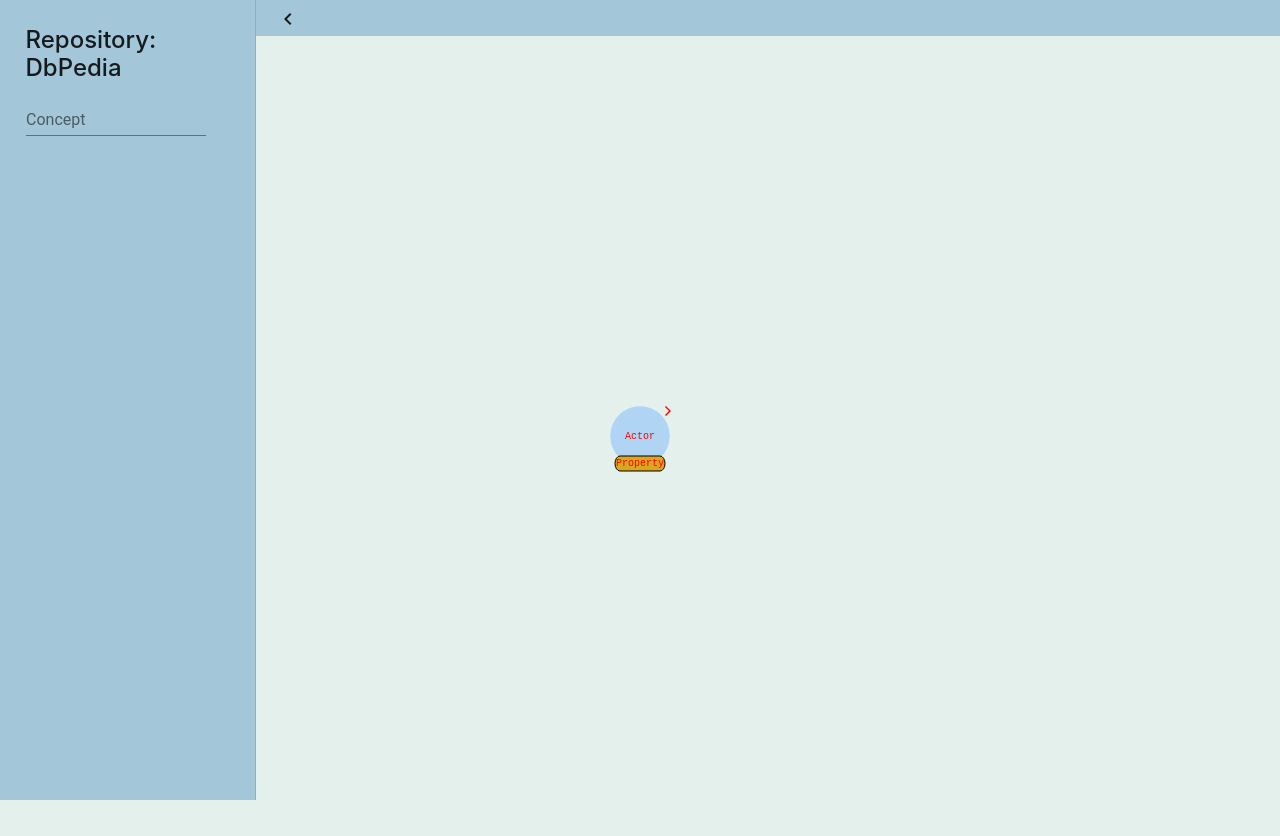
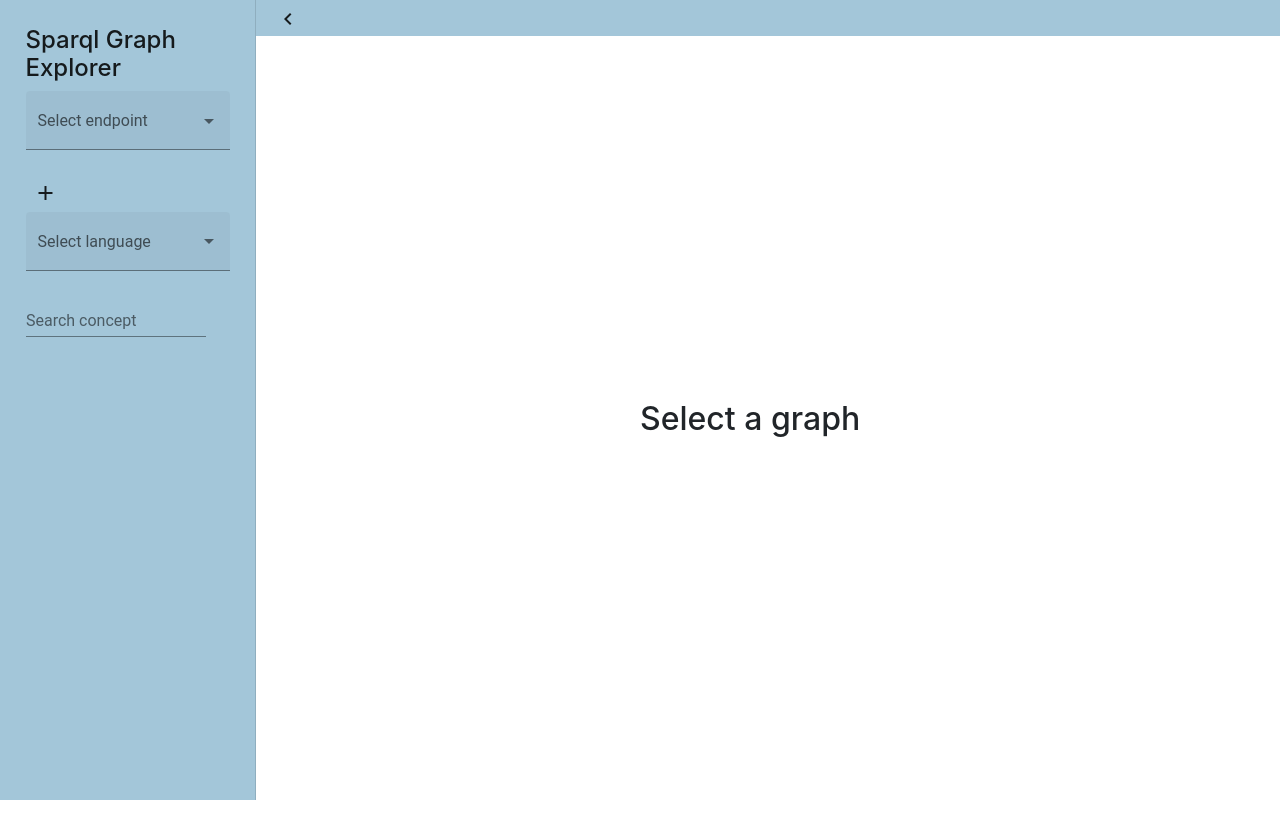
Before and after one commit to amiflote/semanticNodeScanningWizard, an Angular app: page / in a window 1280 px wide. After the commit the page ends 800 px from the top, so only its background shows below. Built offline with nearby package versions, Linux system fonts and the light colour scheme.

Commit message:
Form, spinner...

```diff
--- a/src/app/app.component.html
+++ b/src/app/app.component.html
@@ -1,7 +1,10 @@
 <div class="menu">
     <app-start-screen></app-start-screen>
 </div>
-<div class="graph">
+<div class="graph" *ngIf="false">
     <graph [nodes]="nodes" [links]="links"></graph>
 </div>
-<!-- <graph></graph> -->
+<div class="main-loading">
+    <!-- <mat-spinner></mat-spinner> -->
+    <h2>Select a graph</h2>
+</div>
--- a/src/app/app.module.ts
+++ b/src/app/app.module.ts
@@ -23,6 +23,7 @@ import { MatIconModule } from '@angular/material/icon';
 import { MatListModule } from '@angular/material/list';
 import { DataGraphService } from './services/data-graph.service';
 import { MatSidenavModule } from '@angular/material/sidenav';
+import { MatProgressSpinnerModule } from '@angular/material/progress-spinner';
 
 @NgModule({
   declarations: [
@@ -48,7 +49,8 @@ import { MatSidenavModule } from '@angular/material/sidenav';
     MatSelectModule,
     MatIconModule,
     MatListModule,
-    MatSidenavModule
+    MatSidenavModule,
+    MatProgressSpinnerModule
   ],
   providers: [D3Service, DbPediaService, DataGraphService],
   bootstrap: [AppComponent]
--- a/src/app/start-screen/start-screen.component.html
+++ b/src/app/start-screen/start-screen.component.html
@@ -1,9 +1,45 @@
 <mat-sidenav-container class="sidenav-container">
     <mat-sidenav class="sidenav" #sidenav mode="side" [(opened)]="opened">
         <div class="sidenav-content">
-            <h4>Repository: DbPedia</h4>
+            <h4>Sparql Graph Explorer</h4>
+            <!-- <h6>Select endpoint</h6> -->
+            <mat-form-field appearance="fill">
+                <mat-label>Select endpoint</mat-label>
+                <mat-select mat-dialog-list>
+                    <mat-option mat-dialog-list *ngFor="let endpoint of endpoints" [value]="endpoint">
+                        {{endpoint}}
+                    </mat-option>
+                </mat-select>
+            </mat-form-field>
+            <button mat-icon-button aria-label="Example icon button with a vertical three dot icon"
+                (click)="toggleAddEndpointInput()">
+                <mat-icon>{{!showAddEndpointInput ? 'add' : 'close'}}</mat-icon>
+            </button>
+            <!-- <h6 *ngIf="showAddEndpointInput">Add a new endpoint</h6> -->
+            <mat-form-field class="example-form-field" *ngIf="showAddEndpointInput">
+                <mat-label>Add new endpoint</mat-label>
+                <input matInput type="text" [(ngModel)]="newEndpoint">
+                <button mat-button *ngIf="newEndpoint" matSuffix mat-icon-button aria-label="Clear"
+                    (click)="newEndpoint=''">
+                    <mat-icon>close</mat-icon>
+                </button>
+                <button mat-button *ngIf="newEndpoint" matSuffix mat-icon-button aria-label="Search"
+                    (click)="addEndpointButton()">
+                    <mat-icon>add</mat-icon>
+                </button>
+            </mat-form-field>
+            <!-- <h6>Select language</h6> -->
+            <mat-form-field appearance="fill">
+                <mat-label>Select language</mat-label>
+                <mat-select mat-dialog-list>
+                    <mat-option mat-dialog-list *ngFor="let language of languages" [value]="language">
+                        {{language}}
+                    </mat-option>
+                </mat-select>
+            </mat-form-field>
+            <!-- <h6>Type concept</h6> -->
             <mat-form-field class="example-form-field">
-                <mat-label>Concept</mat-label>
+                <mat-label>Search concept</mat-label>
                 <input matInput type="text" [(ngModel)]="value">
                 <button mat-button *ngIf="value" matSuffix mat-icon-button aria-label="Clear" (click)="value=''">
                     <mat-icon>close</mat-icon>
@@ -13,11 +49,21 @@
                     <mat-icon>search</mat-icon>
                 </button>
             </mat-form-field>
-            <mat-selection-list [multiple]="false" *ngIf="concepts">
-                <mat-list-option *ngFor="let concept of concepts" [value]="concept">
-                    {{concept}}
-                </mat-list-option>
-            </mat-selection-list>
+            <div *ngIf="concepts">
+                <h6>Results</h6>
+                <mat-selection-list [multiple]="false">
+                    <mat-list-option *ngFor="let concept of concepts" [value]="concept"
+                        (click)="selectConcept(concept)">
+                        {{concept}}
+                    </mat-list-option>
+                </mat-selection-list>
+            </div>
+            <div *ngIf="loading">
+                <mat-spinner></mat-spinner>
+            </div>
+            <div lets-start-button *ngIf="conceptSelected">
+                <button mat-flat-button color="accent" (click)="startGraph()">Initialize graph</button>
+            </div>
         </div>
     </mat-sidenav>
     <mat-sidenav-content>
--- a/src/app/start-screen/start-screen.component.ts
+++ b/src/app/start-screen/start-screen.component.ts
@@ -9,24 +9,53 @@ import { DbPediaService } from '../data-api/dbpedia.service';
 export class StartScreenComponent implements OnInit {
 
   value: string;
-  concepts: string[] = [];
+  concepts: string[];
 
   events: string[] = [];
-  opened: boolean = true;;
+  opened: boolean = true;
+  endpoints: string[] = ['https://dbpedia.org/sparql/'];
+  endpointSelected: string;
+  languages: string[] = ['EN', 'ES'];
+  loading: boolean = false;
+  showAddEndpointInput: boolean = false;
+  newEndpoint: string;
+  conceptSelected: string;
 
   constructor(private dbPediaService: DbPediaService) { }
-
-
 
   ngOnInit(): void {
   }
 
   filterConcepts() {
+    this.concepts = null;
+    this.loading = true;
     this.dbPediaService.getFilteredConcepts(this.value).subscribe(
       (data) => {
+        this.loading = false;
         this.concepts = data;
       }
     );
   }
 
+  toggleAddEndpointInput(): void {
+    this.showAddEndpointInput = !this.showAddEndpointInput;
+  }
+
+  addEndpointButton(): void {
+    if (this.newEndpoint) {
+      this.endpoints.push(this.newEndpoint);
+      this.newEndpoint = null;
+      this.showAddEndpointInput = false;
+    }
+  }
+
+  selectConcept(concept: string): void {
+    if (concept) {
+      this.conceptSelected = concept;
+    }
+  }
+
+  startGraph(): void {
+
+  }
 }
--- a/src/styles.css
+++ b/src/styles.css
@@ -80,3 +80,10 @@ min-width: 400px !important;
 .mat-dialog-container {
     background-color: khaki;
 }
+
+.main-loading {
+    position: fixed;
+    top: 50%;
+    left: 50%;
+    text-align: center;
+}
```
